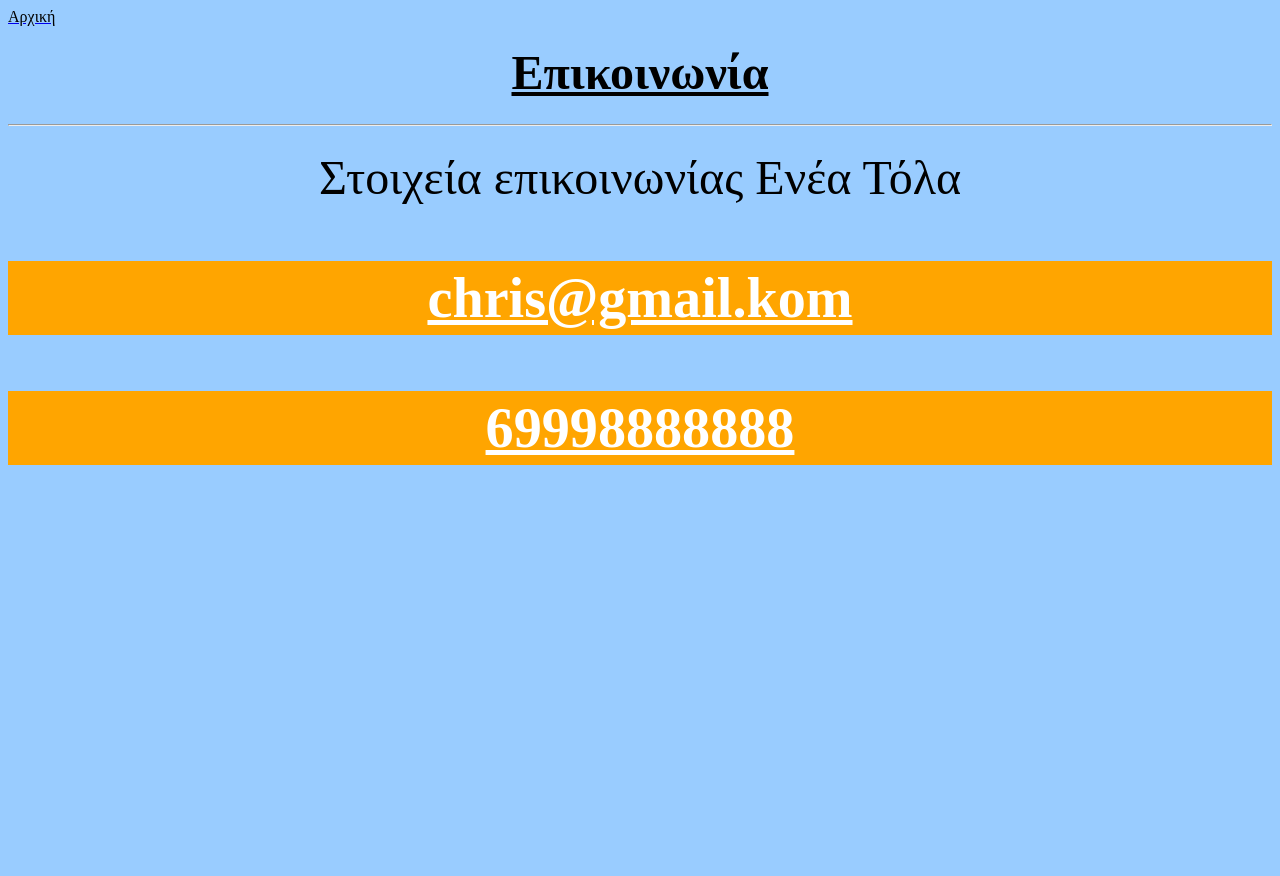
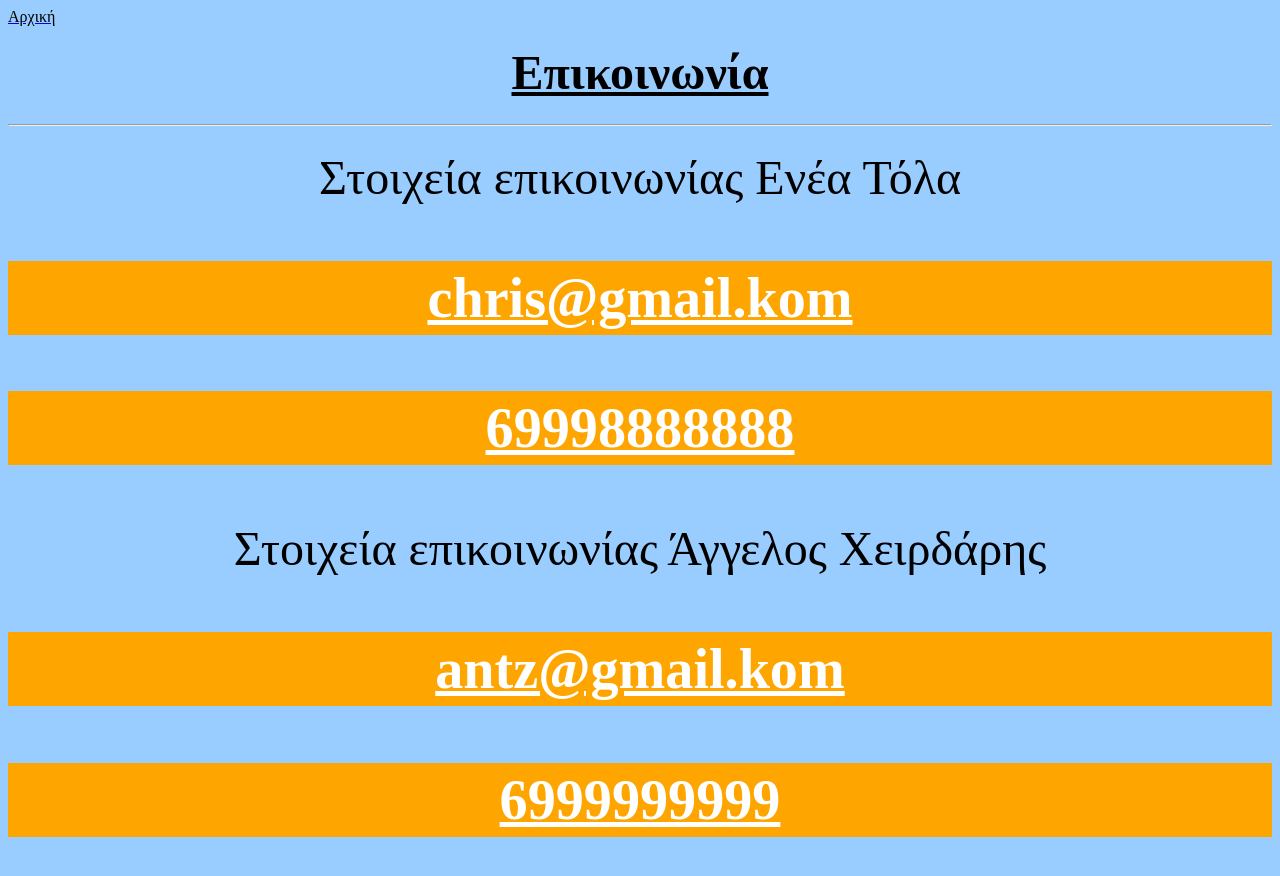
Before and after one commit to entolas/test_project, a plain HTML site: page epikinonia.html in a window 1280 px wide. Before the commit the page ends 800 px from the top, so only its background shows below. Drawn offline with Linux system fonts and the light colour scheme.

Commit message:
add information 3
!!!!

```diff
--- a/epikinonia.html
+++ b/epikinonia.html
@@ -16,6 +16,14 @@
 <a href="index.html"><font color="black">Αρχική</a>
 <center> <h3> <font size="24"><u>Επικοινωνία</u> </h3>
 <hr/>
+
 Στοιχεία επικοινωνίας Ενέα Τόλα
 <center> <h3 class="xrwma" <font size="24"><u>chris@gmail.kom</u> </h3>
 <center> <h3 class="xrwma" <font size="24"><u>69998888888</u> </h3>
+
+    Στοιχεία επικοινωνίας Άγγελος Χειρδάρης
+<center> <h3 class="xrwma" <font size="24"><u>antz@gmail.kom</u> </h3>
+<center> <h3 class="xrwma" <font size="24"><u>6999999999</u> </h3>
+
+    </body>
+    </html>
```
